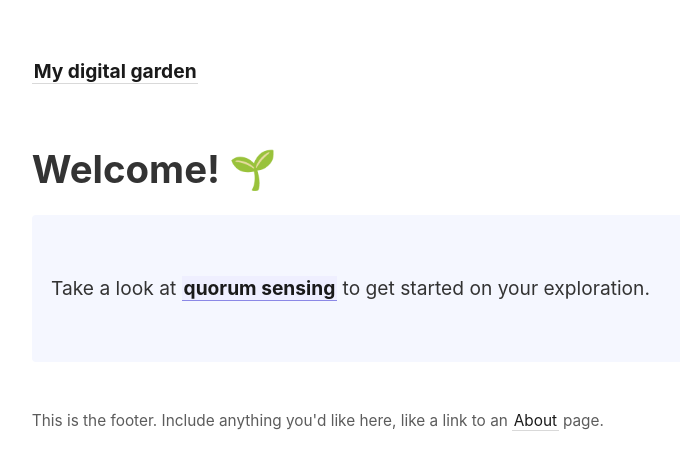
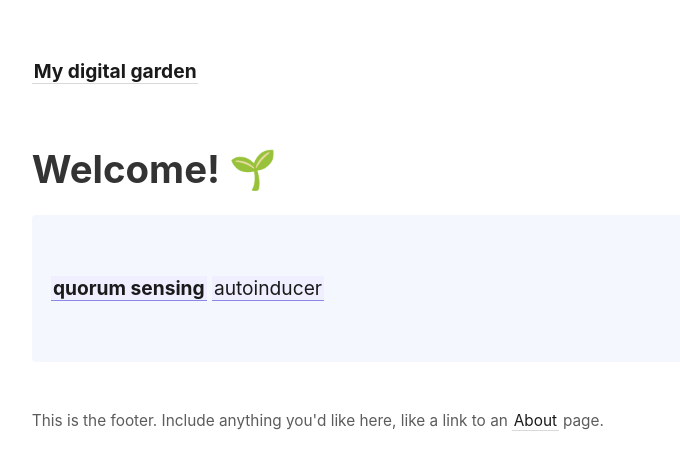
Before and after one commit to igor-kan/digitalgarden, a Jekyll site: the page built from _pages/index.md, in a window 1280 px wide. Shown: the top 470 px of the page, without its empty margins (45-725 px from the left). Built offline with Jekyll 4.4.1, drawn with Linux system fonts in a browser that asks for light colours.

Commit message:
Update index.md

```diff
--- a/_pages/index.md
+++ b/_pages/index.md
@@ -8,7 +8,8 @@ permalink: /
 # Welcome! 🌱
 
 <p style="padding: 3em 1em; background: #f5f7ff; border-radius: 4px;">
-  Take a look at <span style="font-weight: bold">[[quorum sensing]]</span> to get started on your exploration.
+  <span style="font-weight: bold">[[quorum sensing]]</span>
+  [[autoinducer]]
 </p>
 
 
```
